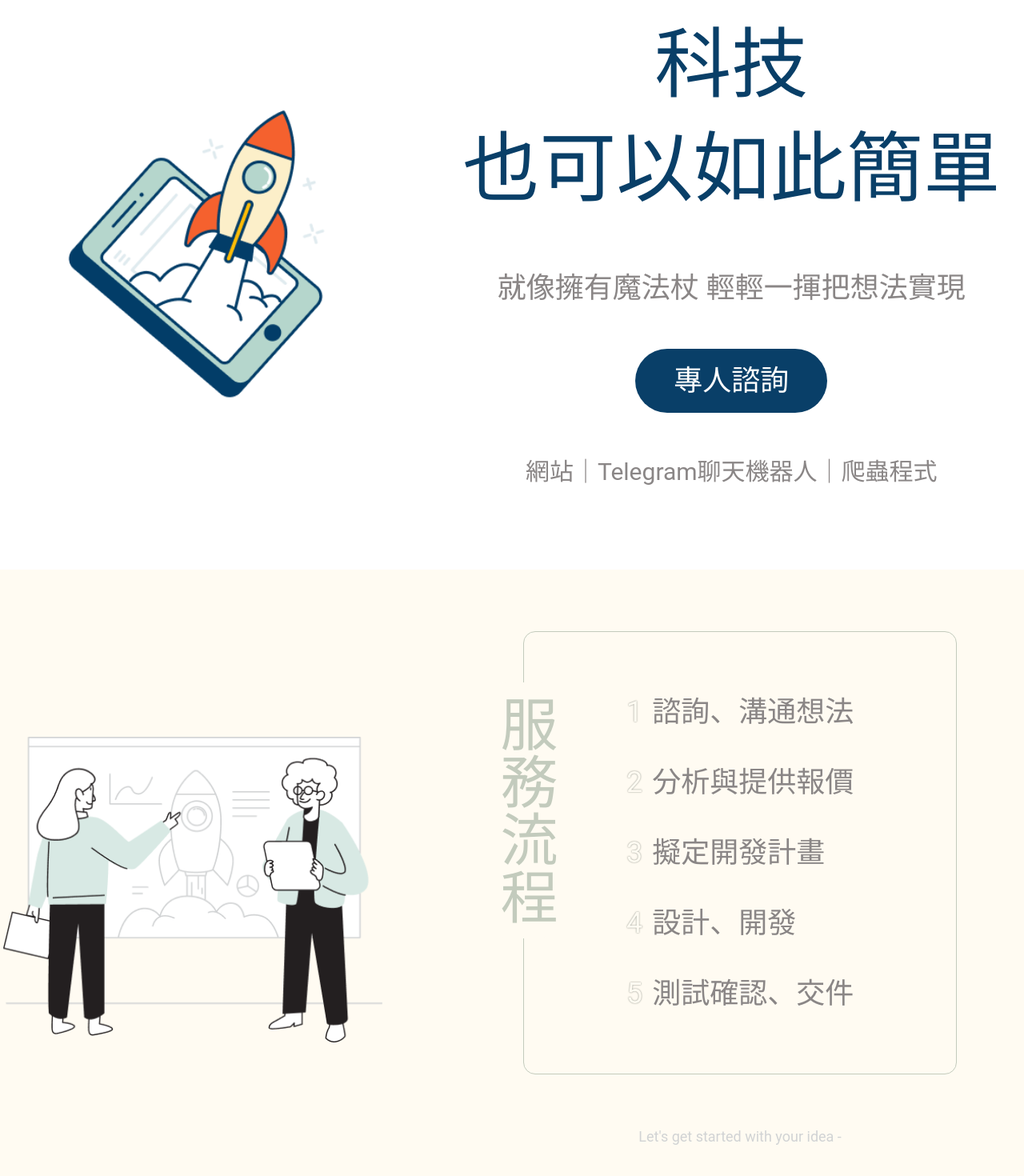
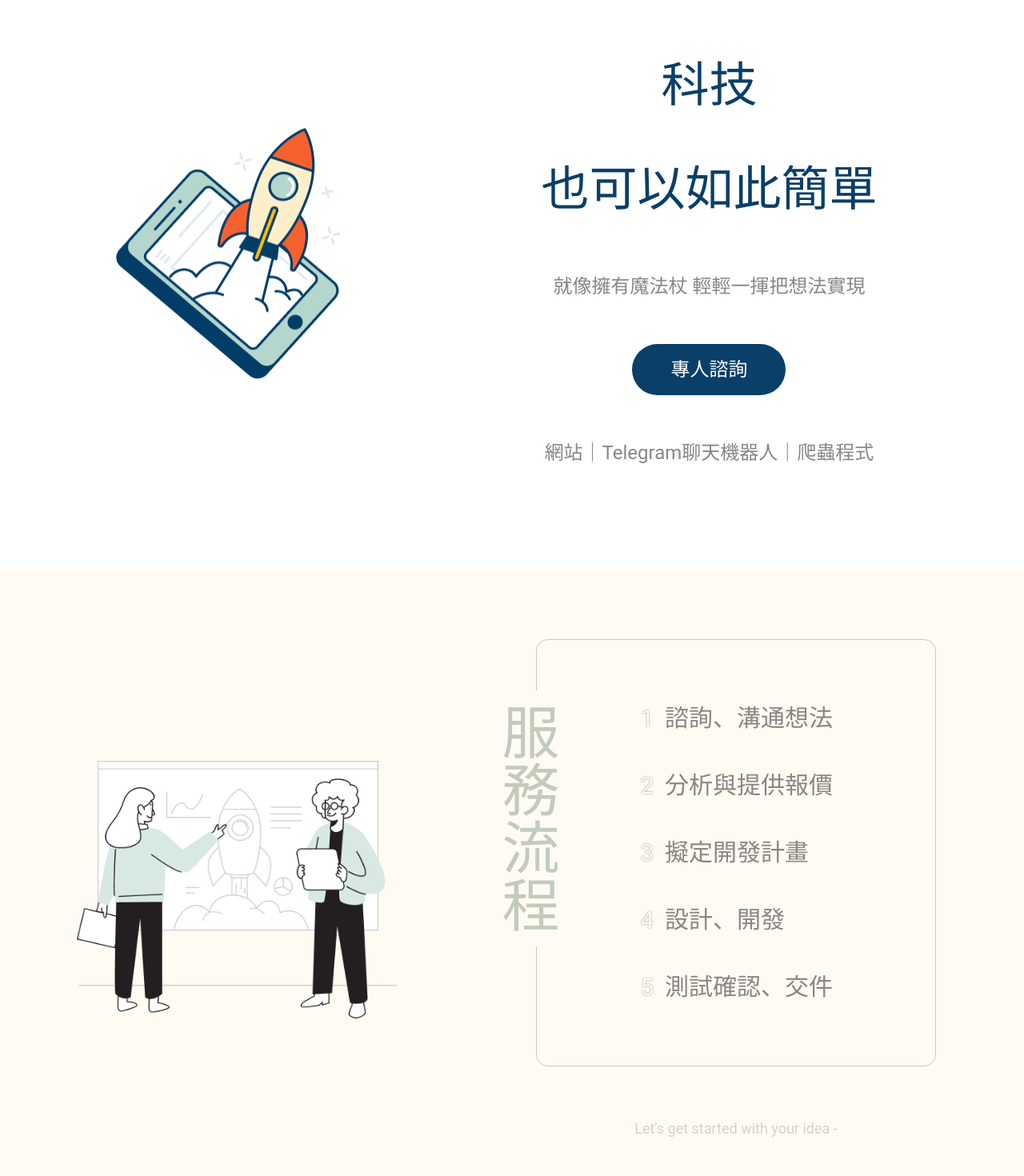
Before and after one commit to FrogSoftTw/FrogSoftTw.github.io, a Vue app: page / in a window 1280 px wide. Shown: the part 88-1558 px from the top of the page at 80% size. Built offline with nearby package versions, Linux system fonts and the light colour scheme; a web font is replaced by a local one.

Commit message:
Adjust RWD
Signed-off-by: Jack Chen <tonyjohn7@hotmail.com.tw>

```diff
--- a/src/components/Hero.vue
+++ b/src/components/Hero.vue
@@ -6,16 +6,16 @@
         <img src="../assets/images/rocket.png" alt="rocket">
       </div>
       <div class="md:col-span-7 col-span-12 flex flex-col justify-center items-center">
-        <div class="xl:text-8xl lg:text-7xl md:text-6xl sm:text-5xl text-4xl text-center primary-text-color SeoulHangang hero-title">科技</div>
-        <div class="xl:text-8xl lg:text-7xl md:text-6xl sm:text-5xl text-4xl text-center primary-text-color SeoulHangang hero-title">也可以如此簡單</div>
-        <div class="xl:text-4xl lg:text-3xl md:text-2xl sm:text-xl text-sm text-center secondary-text-color md:mt-16 mt-8">就像擁有魔法杖 輕輕一揮把想法實現</div>
-        <div class="lg:w-60 md:w-48 w-36 lg:h-20 md:h-16 h-12
-          xl:text-4xl lg:text-3xl md:text-2xl sm:text-1xl
+        <div class="2xl:text-8xl xl:text-6xl lg:text-5xl md:text-4xl text-3xl text-center primary-text-color SeoulHangang hero-title">科技</div>
+        <div class="2xl:text-8xl xl:text-6xl lg:text-5xl md:text-4xl text-3xl text-center primary-text-color SeoulHangang hero-title">也可以如此簡單</div>
+        <div class="xl:text-2xl lg:text-xl md:text-lg sm:text-base text-sm text-center secondary-text-color 2xl:mt-16 md:mt-10 mt-8">就像擁有魔法杖 輕輕一揮把想法實現</div>
+        <div class="md:w-48 w-36 lg:h-16 md:h-10 h-8
+          xl:text-2xl lg:text-xl md:text-lg text-base
           flex justify-center items-center
           md:my-14 my-6
           hero-btn primary-color text-white"
         >專人諮詢</div>
-        <div class="xl:text-3xl lg:text-2xl md:text-xl sm:text-lg text-sm text-center secondary-text-color">網站｜Telegram聊天機器人｜爬蟲程式</div>
+        <div class="xl:text-2xl lg:text-xl md:text-lg sm:text-base text-sm text-center secondary-text-color">網站｜Telegram聊天機器人｜爬蟲程式</div>
       </div>
     </div>
   </div>
--- a/src/components/ServiceFlow.vue
+++ b/src/components/ServiceFlow.vue
@@ -2,35 +2,35 @@
   <div class="service-flow-bg">
     <div class="container">
       <div class="w-full h-screen flex justify-center items-center">
-        <div class="grid grid-cols-12 xl:gap-24 lg:gap-16 md:gap-12 sm:gap-8 gap-4 flex relative">
-          <div class="discussion-img md:col-span-5 col-span-12 justify-center items-center md:flex hidden">
+        <div class="grid grid-cols-12 2xl:gap-24 xl:gap-16 lg:gap-12 md:gap-8 gap-4 flex relative">
+          <div class="discussion-img md:col-span-5 col-span-12 justify-center items-center md:flex hidden md:pl-24">
             <img src="../assets/images/discussion.png" alt="rocket">
           </div>
           <div class="md:col-span-7 col-span-12 flex flex-col justify-center items-center xl:px-20 lg:px-16 px-12 relative">
             <div class="xl:text-7xl lg:text-6xl md:text-5xl sm:text-4xl text-3xl
-                xl:left-20 lg:left-16 md:left-14
+                2xl:left-20 lg:left-24 md:left-16
                 md:top-16 -top-4
                 SeoulHangang service-flow-title"
               >服務流程</div>
             <div class="justify-center items-center service-flow-box xl:px-32 lg:px-24 md:px-16 px-14 py-20 mx-auto">
-              <div class="xl:text-4xl lg:text-3xl md:text-2xl sm:text-xl text-lg text-center secondary-text-color flex">
-                <div class="service-flow-label md:mr-3 mr-5">1</div>
+              <div class="2xl:text-4xl xl:text-3xl lg:text-2xl text-lg text-center secondary-text-color flex">
+                <div class="service-flow-label md:w-5 w-1 md:mr-3 mr-5">1</div>
                 諮詢、溝通想法
               </div>
-              <div class="xl:text-4xl lg:text-3xl md:text-2xl sm:text-xl text-lg text-center secondary-text-color md:mt-12 mt-4 flex">
-                <div class="service-flow-label md:mr-3 mr-5">2</div>
+              <div class="2xl:text-4xl xl:text-3xl lg:text-2xl text-lg text-center secondary-text-color md:mt-12 mt-4 flex">
+                <div class="service-flow-label md:w-5 w-1 md:mr-3 mr-5">2</div>
                 分析與提供報價
               </div>
-              <div class="xl:text-4xl lg:text-3xl md:text-2xl sm:text-xl text-lg text-center secondary-text-color md:mt-12 mt-4 flex">
-                <div class="service-flow-label md:mr-3 mr-5">3</div>
+              <div class="2xl:text-4xl xl:text-3xl lg:text-2xl text-lg text-center secondary-text-color md:mt-12 mt-4 flex">
+                <div class="service-flow-label md:w-5 w-1 md:mr-3 mr-5">3</div>
                 擬定開發計畫
               </div>
-              <div class="xl:text-4xl lg:text-3xl md:text-2xl sm:text-xl text-lg text-center secondary-text-color md:mt-12 mt-4 flex">
-                <div class="service-flow-label md:mr-3 mr-5">4</div>
+              <div class="2xl:text-4xl xl:text-3xl lg:text-2xl text-lg text-center secondary-text-color md:mt-12 mt-4 flex">
+                <div class="service-flow-label md:w-5 w-1 md:mr-3 mr-5">4</div>
                 設計、開發
               </div>
-              <div class="xl:text-4xl lg:text-3xl md:text-2xl sm:text-xl text-lg text-center secondary-text-color md:mt-12 mt-4 md:mb-0 mb-12 flex">
-                <div class="service-flow-label md:mr-3 mr-5">5</div>
+              <div class="2xl:text-4xl xl:text-3xl lg:text-2xl text-lg text-center secondary-text-color md:mt-12 mt-4 md:mb-0 mb-12 flex">
+                <div class="service-flow-label md:w-5 w-1 md:mr-3 mr-5">5</div>
                 測試確認、交件
               </div>
             </div>
```
